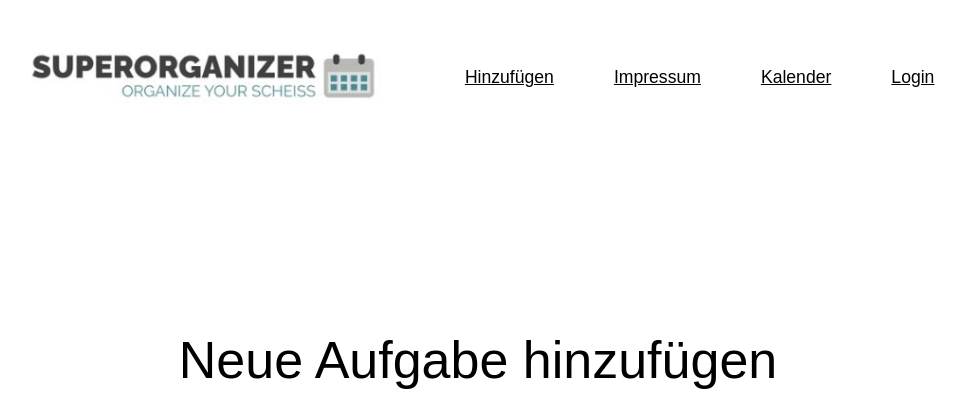
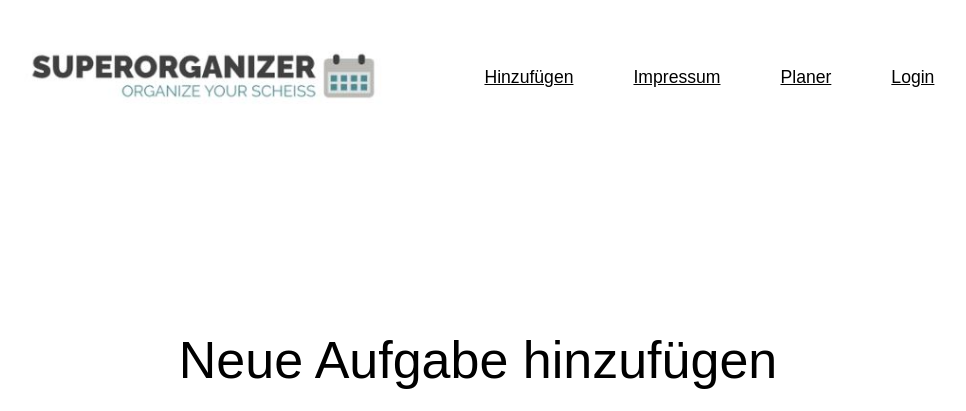
Before and after one commit to RN0L/Planer, a Flask app: a page that uses templates/hinzufügen.html in a window 1280 px wide. Shown: the top 411 px of the page, without its empty margins (162-1128 px from the left). Run offline with Flask 3, Linux system fonts and the light colour scheme; data comes from the database, SQL or seed files in the repository.

Commit message:
ändern von kalender zu planer navbar hinzufügen

```diff
--- a/templates/hinzufügen.html
+++ b/templates/hinzufügen.html
@@ -172,7 +172,7 @@ header{
         <li><a href="/hinzufügen" target="_blank">Hinzufügen</a></li>
 
         <li><a href="/about" target="_blank">Impressum</a></li>
-        <li><a href="/" target="_blank">Kalender</a></li>
+        <li><a href="/" target="_blank">Planer</a></li>
         <li><a href="/login" target="_blank">Login</a></li>
     </ul>
 
```
